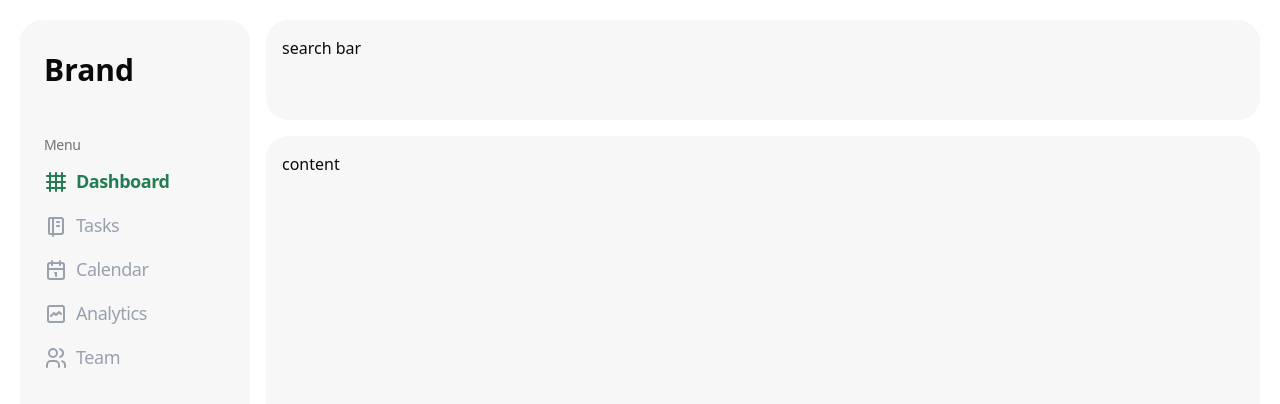
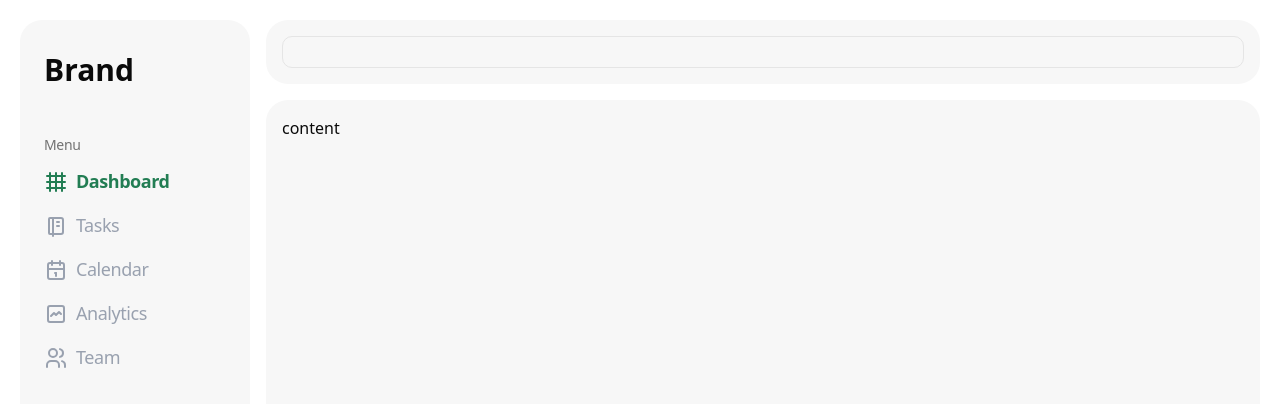
Before and after one commit to HodeonArtz/expert-succotash, a Next.js app: page / in a window 1280 px wide. Shown: the top 404 px of the page. Built offline with nearby package versions, Linux system fonts and the light colour scheme.

Commit message:
refactor: move code structure for improved readability and maintainability

```diff
--- a/package.json
+++ b/package.json
@@ -27,6 +27,8 @@
     "babel-plugin-react-compiler": "1.0.0",
     "eslint": "^9",
     "eslint-config-next": "16.1.6",
+    "prettier": "^3.8.1",
+    "prettier-plugin-tailwindcss": "^0.7.2",
     "shadcn": "^3.8.5",
     "tailwindcss": "^4",
     "tw-animate-css": "^1.4.0",
--- a/src/app/_components/atoms/input/Input.tsx
+++ b/src/app/_components/atoms/input/Input.tsx
@@ -0,0 +1,7 @@
+import "./Input.css";
+
+const Input = () => {
+  return <input type="text" className="input" />;
+};
+
+export default Input;
--- a/src/app/_components/templates/screen-grid/ScreenGrid.css
+++ b/src/app/_components/templates/screen-grid/ScreenGrid.css
@@ -2,7 +2,7 @@
 
 @layer templates {
   .screen-grid {
-    @apply p-5 min-h-200 grid grid-cols-[230px_auto] grid-rows-[100px_auto] gap-4;
+    @apply p-5 min-h-200 grid grid-cols-[230px_auto] grid-rows-[fit-content(100%)_1fr] gap-4;
   }
 
   .screen-grid__cell {
--- a/src/app/page.tsx
+++ b/src/app/page.tsx
@@ -1,14 +1,11 @@
 import BrandLogo from "./_components/atoms/brand-logo/BrandLogo";
+import Input from "./_components/atoms/input/Input";
 import Navbar from "./_components/organisms/Navbar/Navbar";
 import ScreenGrid from "./_components/templates/screen-grid/ScreenGrid";
 
 export default function Home() {
   return (
-    <ScreenGrid
-      brand={<BrandLogo />}
-      aside={<Navbar />}
-      topbar={<span>search bar</span>}
-    >
+    <ScreenGrid brand={<BrandLogo />} aside={<Navbar />} topbar={<Input />}>
       content
     </ScreenGrid>
   );
```
Also changed, not shown: 1 other file (tests, documents, lock files or other folders).
